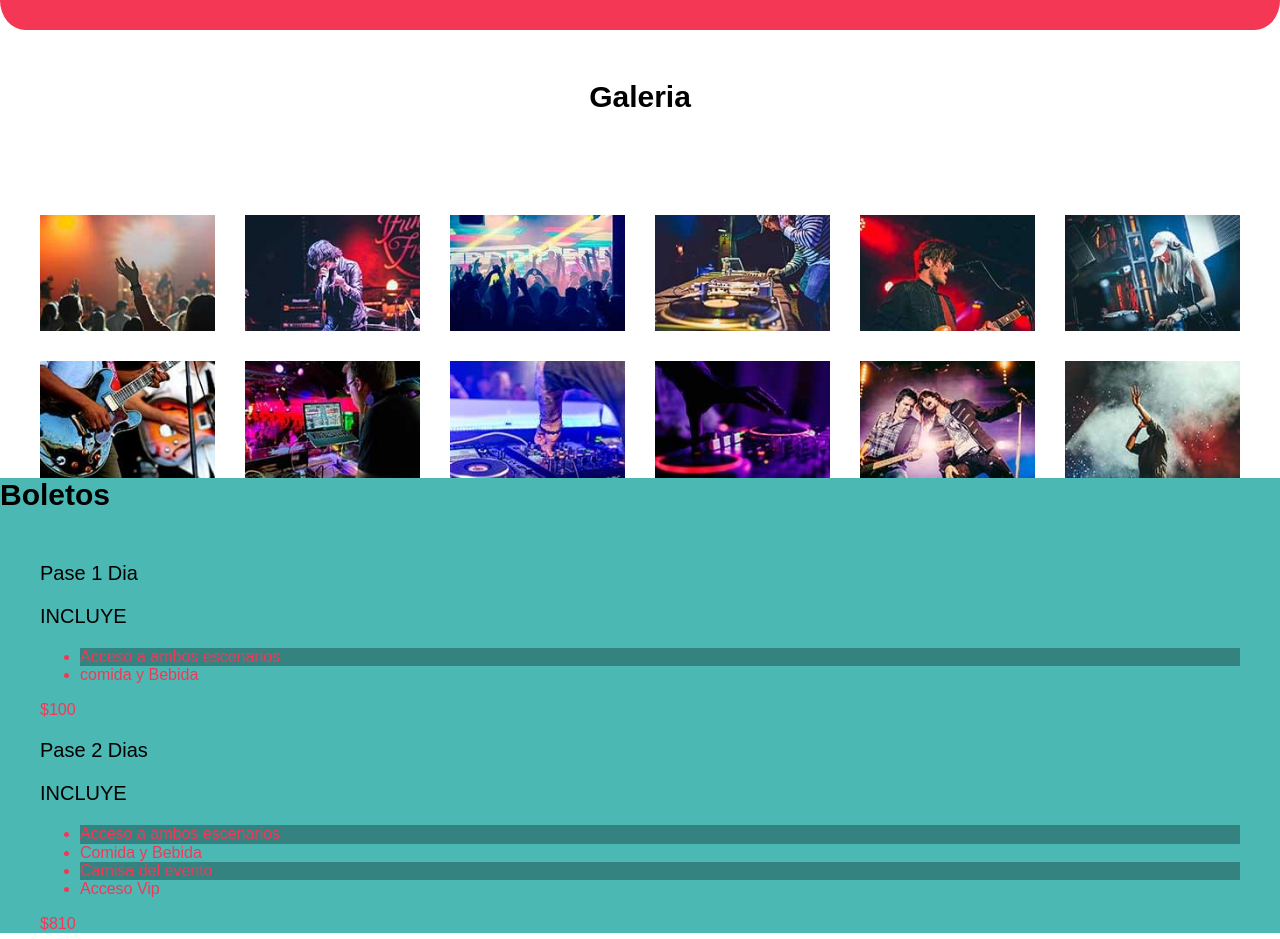
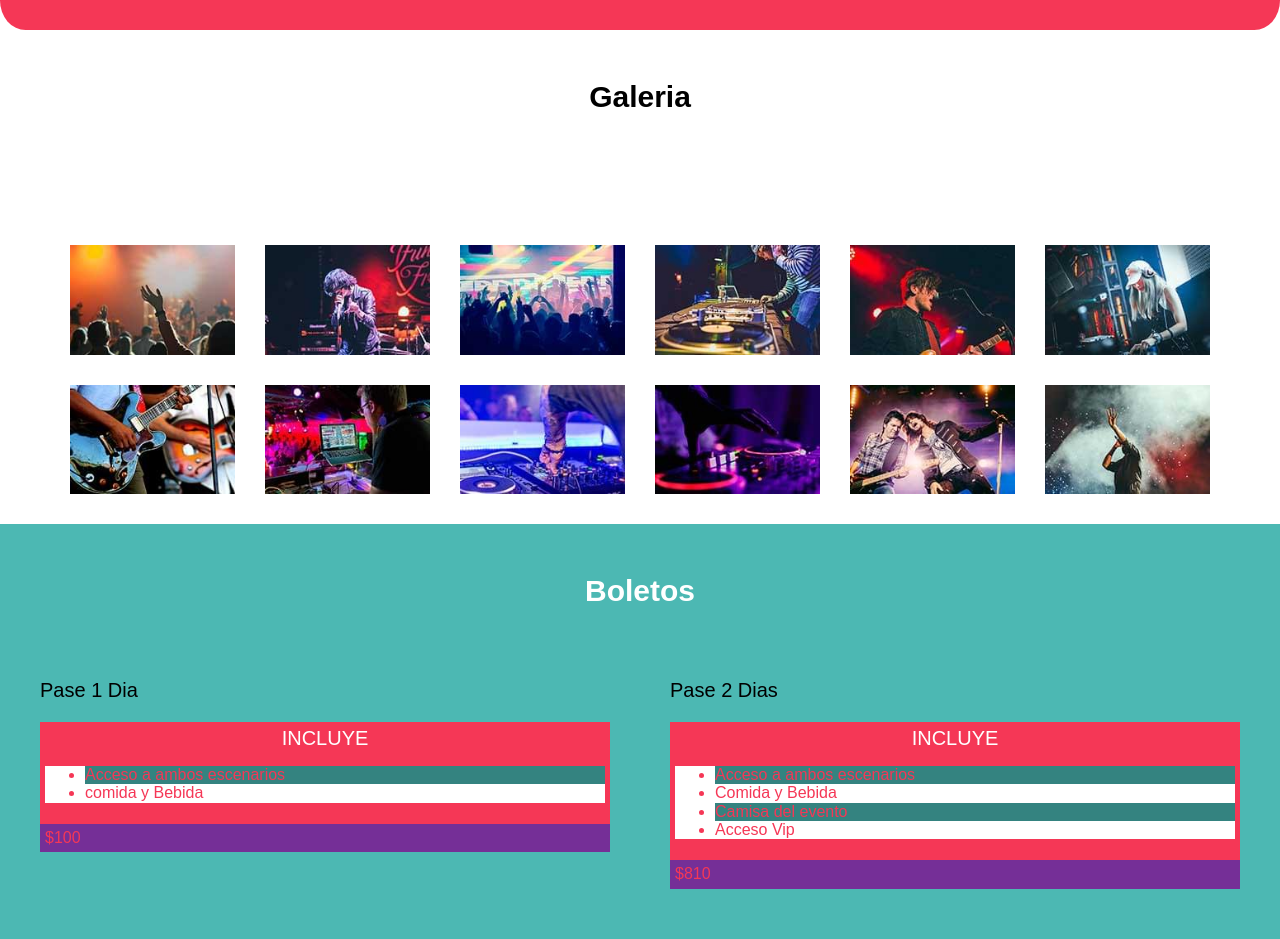
Before and after one commit to Nicolas-Amato/FestivalMusic, a website: page index.html in a window 1280 px wide. Shown: the part 2661-3600 px from the top of the page. Drawn offline with Linux system fonts and the light colour scheme.

Commit message:
modificamos secc boletos

```diff
--- a/index.html
+++ b/index.html
@@ -167,10 +167,10 @@
 
     <section class="boletos bg-verde">
         <h3 class="">Boletos</h3>
-        <div class="contenedor contenedor-boletos">
+        <div  class="contenedor contenedor-boletos">
             <div class="basico pase">
                 <p>Pase 1 Dia</p>
-                <header class="header-pase">
+                <header class="pase-header">
                     <p>INCLUYE</p>
                     <div class="pase-body">
                         <ul>
@@ -180,12 +180,12 @@
                    </div>
 
                 </header>
-                <footer class="footer-pase"> $100</footer>
+                <footer class="pase-footer"> $100</footer>
             </div>
 
             <div class="premiun pase">
                 <p>Pase 2 Dias</p>
-                <header class="header-pase">
+                <header class="pase-header">
                     <p>INCLUYE</p>
                     <div class="pase-body">
                         <ul>
@@ -197,7 +197,7 @@
                    </div>
 
                 </header>
-                <footer class="footer-pase"> $810</footer>
+                <footer class="pase-footer"> $810</footer>
 
 
             </div>
--- /dev/null
+++ b/src/scss/layout/_boletos.scss
@@ -0,0 +1,47 @@
+@use 'base/mixins' as m;
+@use 'base/variables' as v;
+
+
+.boletos{
+    padding: 5rem 0;
+    h3{
+        text-align: center;
+        color: v.$blanco;
+    }
+    .contenedor-boletos{
+        @include m.tablet {
+            @include m.grid(2, 6rem);
+        }
+    }
+
+}
+
+.pase{
+    &-header,
+    &-footer {
+        padding: .5rem;
+
+        p{
+            text-align: center;
+            color: v.$blanco;
+            margin: 0;
+        }
+    }
+    &-header{
+        background-color: v.$rosa;
+        p {
+            text-transform: uppercase;
+            font-size: 1.6;
+        }
+      }
+    &-body{
+        background-color: v.$blanco;
+    }
+    &-footer {
+        background-color: v.$morado;
+        p {
+            font-weight: 700;
+            font-size: 2.4rem;
+        }
+    }
+}
--- a/src/scss/layout/_galeria.scss
+++ b/src/scss/layout/_galeria.scss
@@ -2,22 +2,25 @@
 @use 'base/mixins' as m;
 
 .Galeria {
-    padding: 5rem 0;
+    padding: 5rem;
     text-align: center;
-    }
-
+}
 
 .galeria-fotos{
     @include m.resetear-lista;
     @include m.grid(2, 2rem);
+    padding: 3rem;
     @include m.phone{
         @include m.grid(3, 2rem);
+        padding: 3rem;
     }
     @include m.tablet {
         @include m.grid(4, 2rem);
+        padding: 3rem;
     }
     @include m.desktop {
         @include m.grid(6, 3rem);
+        padding: 3rem
     }
 
 }
--- a/src/scss/layout/_index.scss
+++ b/src/scss/layout/_index.scss
@@ -3,3 +3,4 @@
 @forward 'festival';
 @forward 'lineup';
 @forward 'galeria';
+@forward 'boletos';
```
Also changed, not shown: build/css/app.css.
